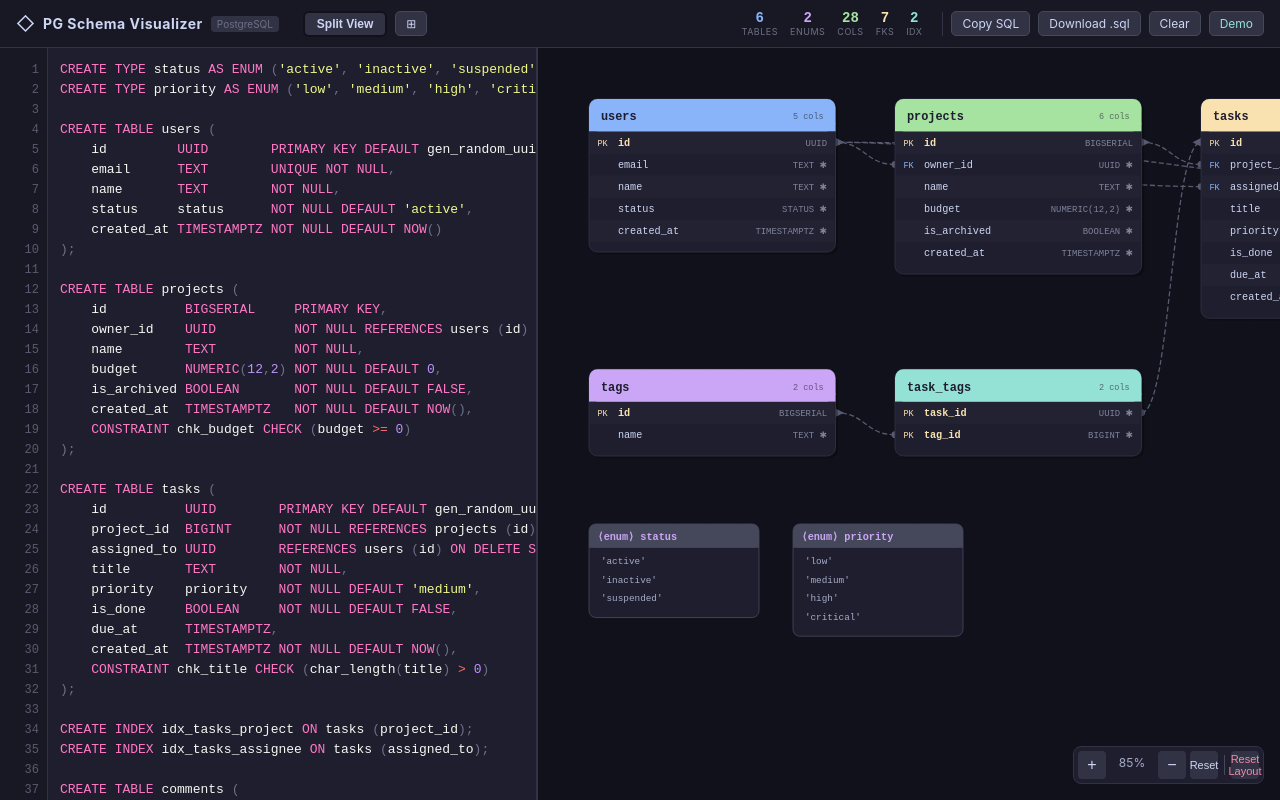
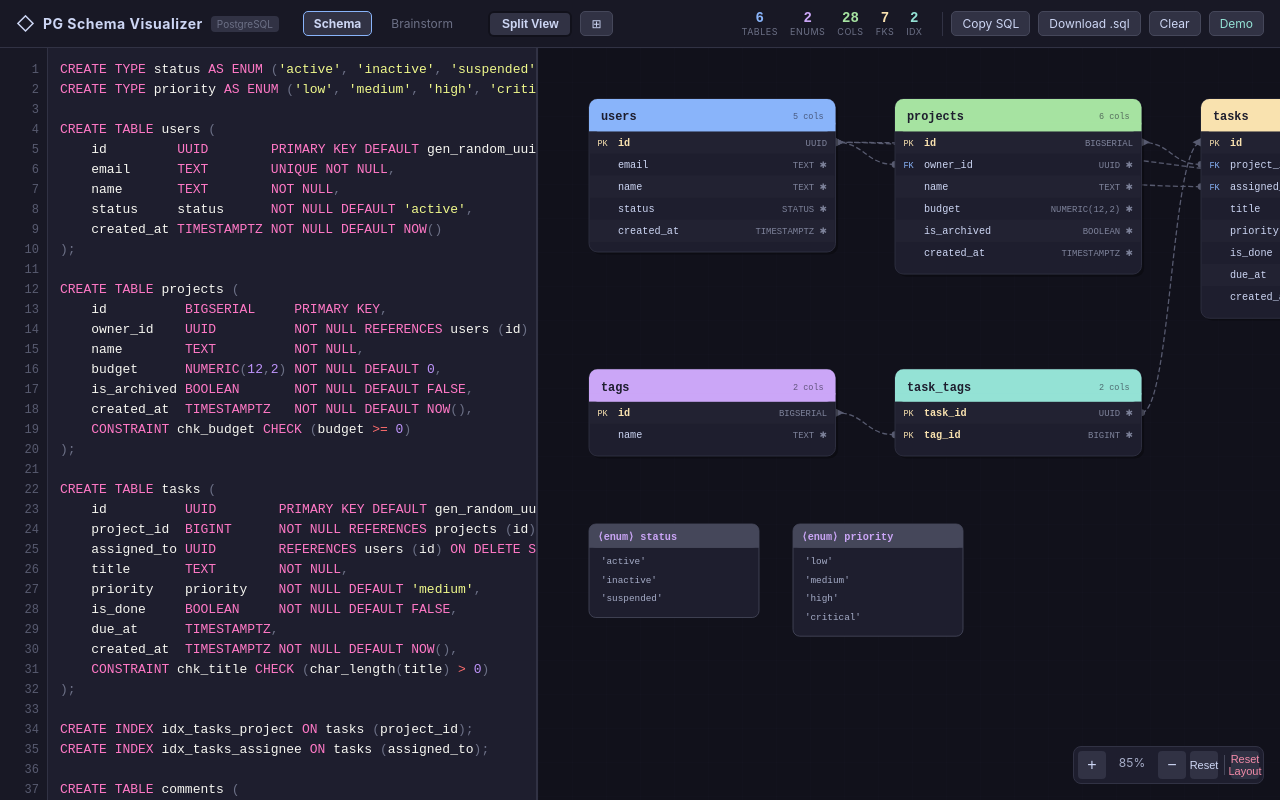
Before and after one commit to Xyloforge/postgres-visualizer, a React (Vite) app: page / in a window 1280 px wide. Built offline with nearby package versions, Linux system fonts and the light colour scheme.

Commit message:
add brain storm

```diff
--- a/package.json
+++ b/package.json
@@ -10,7 +10,8 @@
   },
   "dependencies": {
     "react": "^18.3.1",
-    "react-dom": "^18.3.1"
+    "react-dom": "^18.3.1",
+    "tldraw": "^4.4.1"
   },
   "devDependencies": {
     "@vitejs/plugin-react": "^4.3.4",
--- a/src/App.jsx
+++ b/src/App.jsx
@@ -1,4 +1,5 @@
 import { useState, useRef, useEffect, useCallback, useMemo } from "react";
+import Brainstorm from "./Brainstorm";
 
 // ── SQL Parser ──────────────────────────────────────────────────────────────
 function parseSQL(sql) {
@@ -766,6 +767,7 @@ const STORAGE_KEY = "pg-schema-studio-sql";
 
 export default function App() {
   const [sql, setSql] = useState(() => localStorage.getItem(STORAGE_KEY) ?? DEFAULT_SQL);
+  const [currentPage, setCurrentPage] = useState("schema");
   const [splitView, setSplitView] = useState(true);
   const [activeTab, setActiveTab] = useState("diagram");
   const [parseError, setParseError] = useState(null);
@@ -818,6 +820,20 @@ export default function App() {
           <span style={{ fontSize: 10, color: "#6c7086", background: "#313244", padding: "2px 6px", borderRadius: 4 }}>PostgreSQL</span>
         </div>
 
+        {/* Global Navigation */}
+        <div style={{ display: "flex", gap: 8, marginRight: 16 }}>
+          <button
+            onClick={() => setCurrentPage("schema")}
+            style={{ ...toolBtnStyle, background: currentPage === "schema" ? "#313244" : "transparent", fontWeight: currentPage === "schema" ? 700 : 400, color: currentPage === "schema" ? "#cdd6f4" : "#6c7086", borderColor: currentPage === "schema" ? "#89b4fa" : "transparent" }}
+          >Schema</button>
+          <button
+            onClick={() => setCurrentPage("brainstorm")}
+            style={{ ...toolBtnStyle, background: currentPage === "brainstorm" ? "#313244" : "transparent", fontWeight: currentPage === "brainstorm" ? 700 : 400, color: currentPage === "brainstorm" ? "#f9e2af" : "#6c7086", borderColor: currentPage === "brainstorm" ? "#f9e2af" : "transparent" }}
+          >Brainstorm</button>
+        </div>
+
+        {currentPage === "schema" && (
+          <>
             <div style={{ display: "flex", gap: 2, background: "#11111b", borderRadius: 6, padding: 2 }}>
               {splitView ? (
                 <TabBtn active label="Split View" onClick={() => {}} />
@@ -847,14 +863,21 @@ export default function App() {
             <button onClick={handleDownload} style={toolBtnStyle}>Download .sql</button>
             <button onClick={handleClear} style={toolBtnStyle}>Clear</button>
             <button onClick={handleReset} style={{ ...toolBtnStyle, color: "#94e2d5" }}>Demo</button>
+          </>
+        )}
       </div>
 
-      {parseError && (
+      {parseError && currentPage === "schema" && (
         <div style={{ background: "#f38ba822", color: "#f38ba8", padding: "6px 16px", fontSize: 12, fontFamily: "monospace", borderBottom: "1px solid #f38ba844" }}>
           Parse error: {parseError}
         </div>
       )}
 
+      {currentPage === "brainstorm" ? (
+        <div style={{ flex: 1, position: "relative" }}>
+          <Brainstorm />
+        </div>
+      ) : (
         <div style={{ flex: 1, display: "flex", overflow: "hidden" }}>
           {(splitView || activeTab === "editor") && (
             <div style={{ width: splitView ? "42%" : "100%", display: "flex", flexDirection: "column", borderRight: splitView ? "2px solid #313244" : "none", flexShrink: 0 }}>
@@ -877,6 +900,7 @@ export default function App() {
             </div>
           )}
         </div>
+      )}
     </div>
   );
 }
--- /dev/null
+++ b/src/Brainstorm.jsx
@@ -0,0 +1,10 @@
+import { Tldraw } from 'tldraw';
+import 'tldraw/tldraw.css';
+
+export default function Brainstorm() {
+  return (
+    <div style={{ position: 'absolute', inset: 0, width: '100%', height: '100%' }}>
+      <Tldraw persistenceKey="pg-schema-brainstorm" inferDarkMode />
+    </div>
+  );
+}
```
Also changed, not shown: 1 other file (tests, documents, lock files or other folders). Lines whose indentation alone changed are shown as unchanged.
